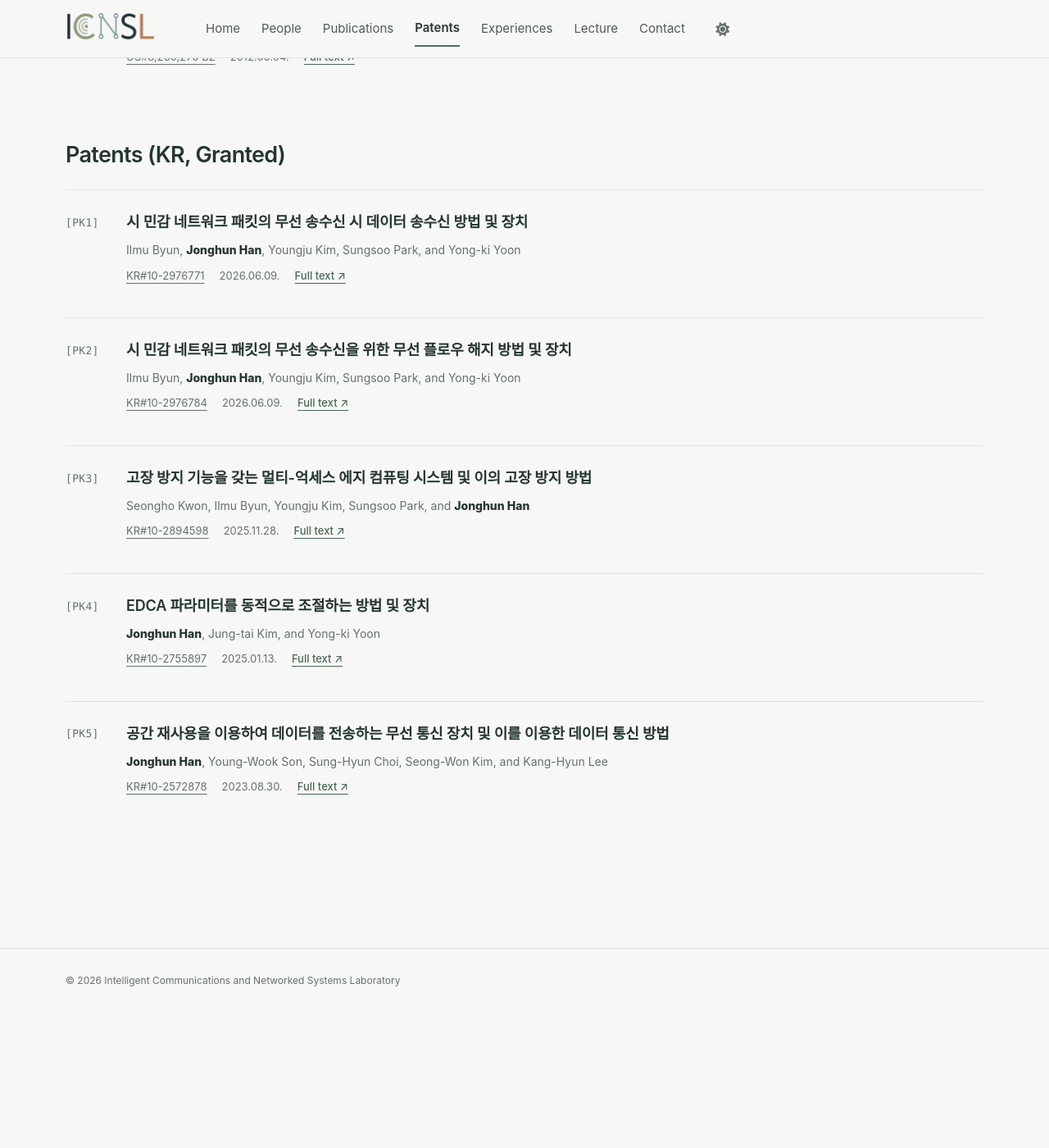
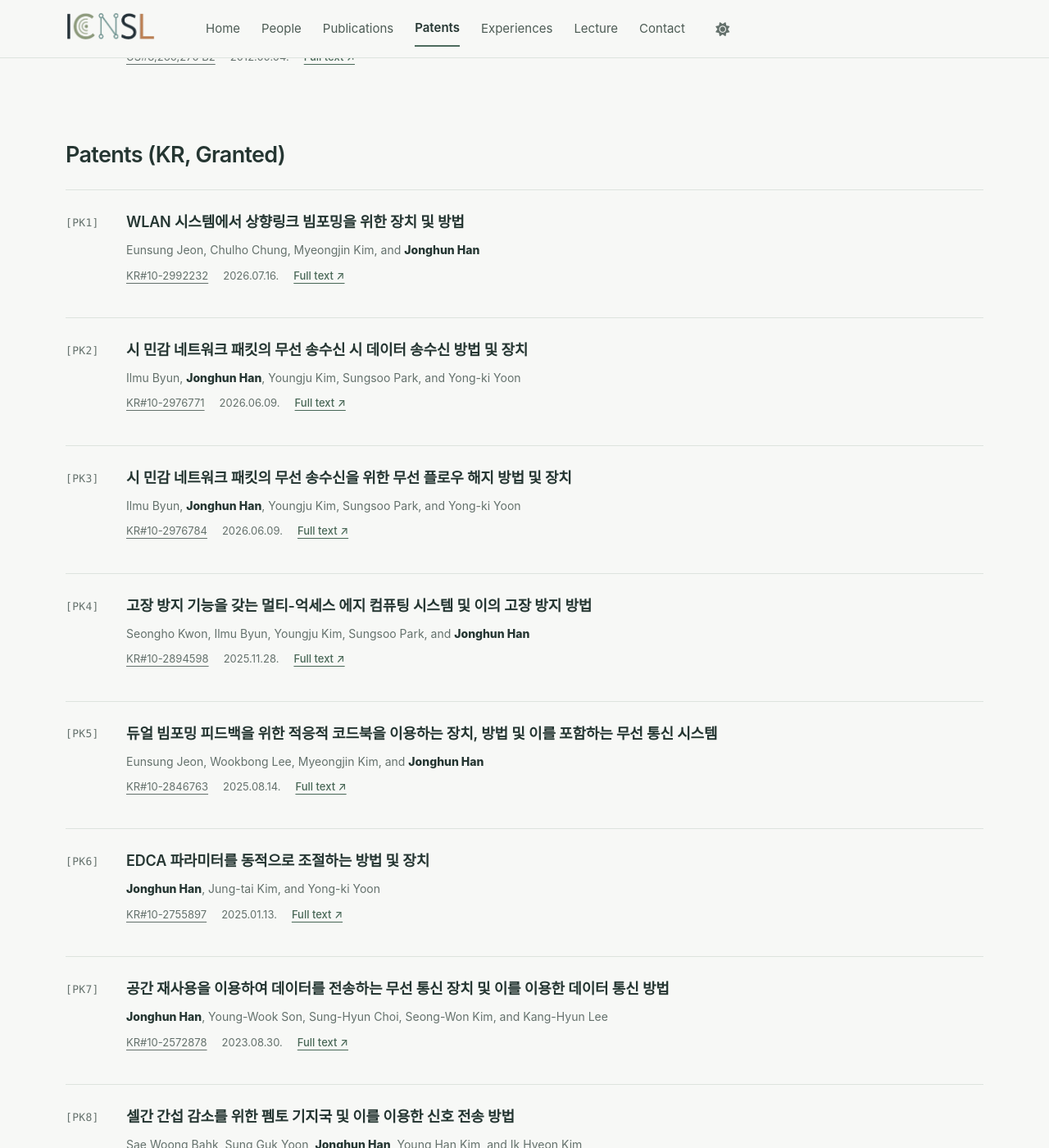
Before and after one commit to icnsl/icnsl.github.io, a Jekyll site: the page built from _pages/patents.md, in a window 1280 px wide and 1400 px high, scrolled down 4522 px. Shown: the whole window at 82% size. Built offline with Jekyll 4.4.1, drawn with Linux system fonts in a browser that asks for light colours; a script bundle is joined from its source files by our own code; library files that are not in the unit come from our copies; before the commit the page ends 5760 px from its top, so only the background shows below that; some of the changed text lies outside the part shown.

Commit message:
Add three missing granted Korean patents

```diff
--- a/_pages/patents.md
+++ b/_pages/patents.md
@@ -324,6 +324,17 @@ pub-citation 안의 특허 정보만 수정하면 됩니다.
 <div class="pub-entry" id="pub-pk{{ kr_patent_no }}">
   <div class="pub-no">[PK{{ kr_patent_no }}]</div>
   <div class="pub-citation">
+    <a class="patent-link" href="https://patents.google.com/patent/KR102992232B1/ko" target="_blank" rel="noopener noreferrer" title="특허 원문 보기 (새 탭에서 열림)">KR#10-2992232</a>,
+    “WLAN 시스템에서 상향링크 빔포밍을 위한 장치 및 방법,”
+    Eunsung Jeon, Chulho Chung, Myeongjin Kim, and <strong>Jonghun Han</strong>,
+    2026.07.16.
+  </div>
+</div>
+
+{% assign kr_patent_no = kr_patent_no | plus: 1 %}
+<div class="pub-entry" id="pub-pk{{ kr_patent_no }}">
+  <div class="pub-no">[PK{{ kr_patent_no }}]</div>
+  <div class="pub-citation">
     <a class="patent-link" href="https://patents.google.com/patent/KR102976771B1/ko" target="_blank" rel="noopener noreferrer" title="특허 원문 보기 (새 탭에서 열림)">KR#10-2976771</a>,
     “시 민감 네트워크 패킷의 무선 송수신 시 데이터 송수신 방법 및 장치,”
     Ilmu Byun, <strong>Jonghun Han</strong>, Youngju Kim, Sungsoo Park, and Yong-ki Yoon,
@@ -357,6 +368,17 @@ pub-citation 안의 특허 정보만 수정하면 됩니다.
 <div class="pub-entry" id="pub-pk{{ kr_patent_no }}">
   <div class="pub-no">[PK{{ kr_patent_no }}]</div>
   <div class="pub-citation">
+    <a class="patent-link" href="https://patents.google.com/patent/KR102846763B1/ko" target="_blank" rel="noopener noreferrer" title="특허 원문 보기 (새 탭에서 열림)">KR#10-2846763</a>,
+    “듀얼 빔포밍 피드백을 위한 적응적 코드북을 이용하는 장치, 방법 및 이를 포함하는 무선 통신 시스템,”
+    Eunsung Jeon, Wookbong Lee, Myeongjin Kim, and <strong>Jonghun Han</strong>,
+    2025.08.14.
+  </div>
+</div>
+
+{% assign kr_patent_no = kr_patent_no | plus: 1 %}
+<div class="pub-entry" id="pub-pk{{ kr_patent_no }}">
+  <div class="pub-no">[PK{{ kr_patent_no }}]</div>
+  <div class="pub-citation">
     <a class="patent-link" href="https://patents.google.com/patent/KR102755897B1/ko" target="_blank" rel="noopener noreferrer" title="특허 원문 보기 (새 탭에서 열림)">KR#10-2755897</a>,
     “EDCA 파라미터를 동적으로 조절하는 방법 및 장치,”
     <strong>Jonghun Han</strong>, Jung-tai Kim, and Yong-ki Yoon,
@@ -372,6 +394,17 @@ pub-citation 안의 특허 정보만 수정하면 됩니다.
     “공간 재사용을 이용하여 데이터를 전송하는 무선 통신 장치 및 이를 이용한 데이터 통신 방법,”
     <strong>Jonghun Han</strong>, Young-Wook Son, Sung-Hyun Choi, Seong-Won Kim, and Kang-Hyun Lee,
     2023.08.30.
+  </div>
+</div>
+
+{% assign kr_patent_no = kr_patent_no | plus: 1 %}
+<div class="pub-entry" id="pub-pk{{ kr_patent_no }}">
+  <div class="pub-no">[PK{{ kr_patent_no }}]</div>
+  <div class="pub-citation">
+    <a class="patent-link" href="https://patents.google.com/patent/KR101168635B1/ko" target="_blank" rel="noopener noreferrer" title="특허 원문 보기 (새 탭에서 열림)">KR#10-1168635</a>,
+    “셀간 간섭 감소를 위한 펨토 기지국 및 이를 이용한 신호 전송 방법,”
+    Sae Woong Bahk, Sung Guk Yoon, <strong>Jonghun Han</strong>, Young Han Kim, and Ik Hyeon Kim,
+    2012.07.25.
   </div>
 </div>
 
```
